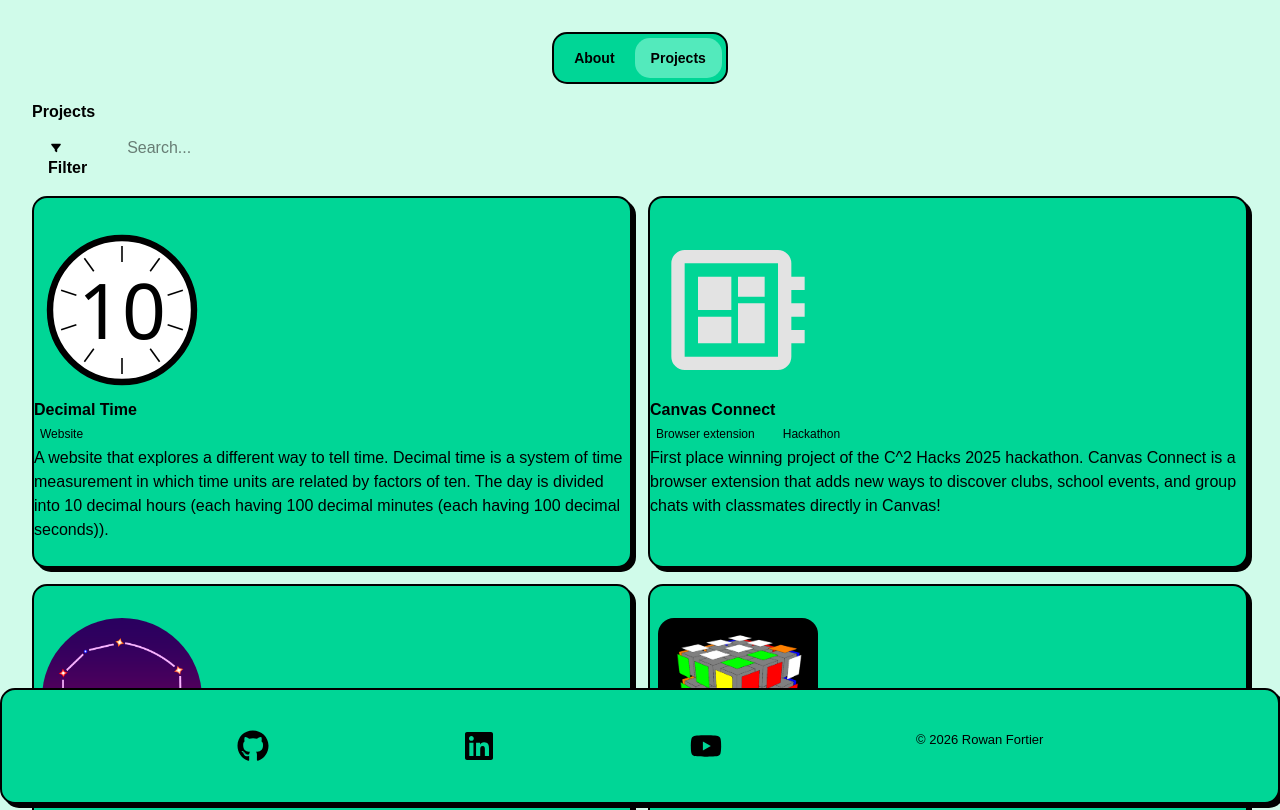
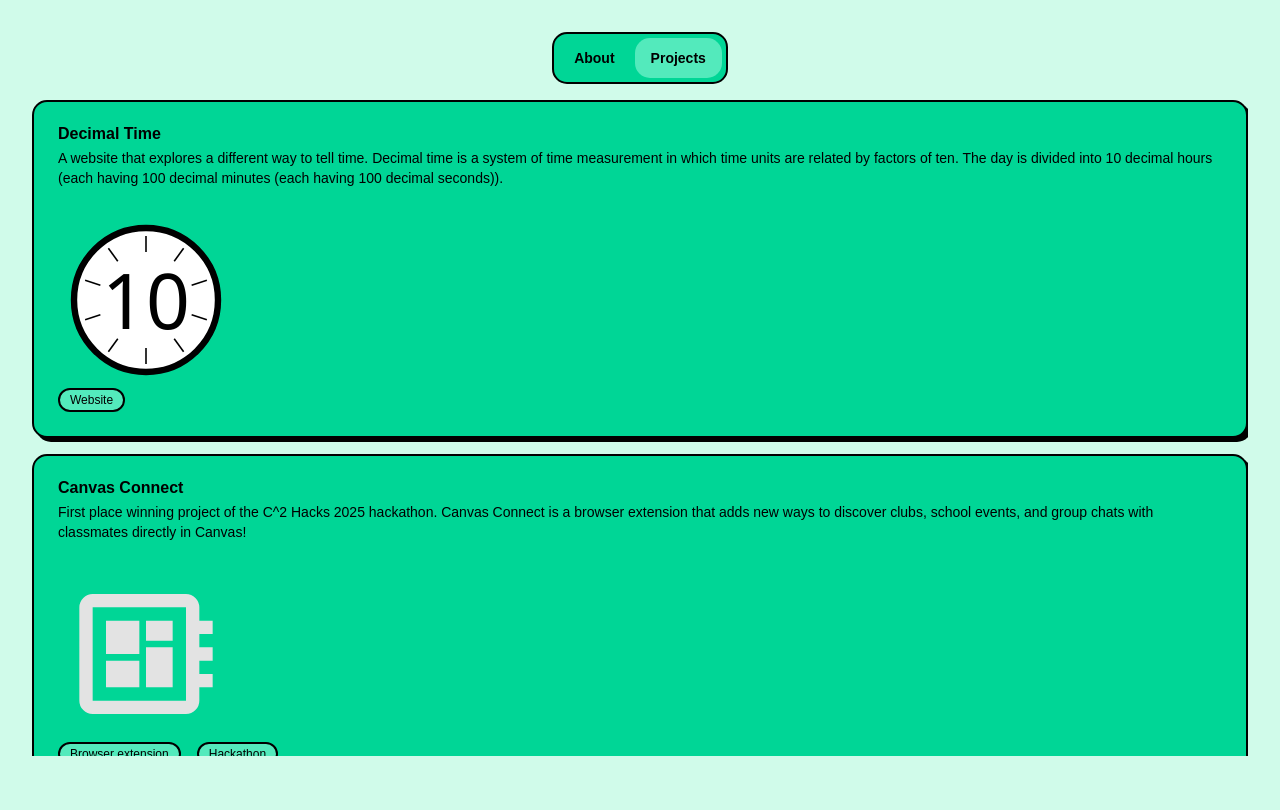
Before and after one commit to blobinaticuber/rowanfortier-website, a React (Vite) app in the folder my-react-app/: page /projects in a window 1280 px wide. Shown: the top 810 px of the page. Built offline with nearby package versions, Linux system fonts and the light colour scheme.

Commit message:
remove filters and add scroll to projects

```diff
--- a/my-react-app/package.json
+++ b/my-react-app/package.json
@@ -14,6 +14,7 @@
 		"@base-ui/react": "^1.6.0",
 		"@fontsource-variable/geist": "^5.3.0",
 		"@radix-ui/react-navigation-menu": "^1.2.19",
+		"@radix-ui/react-scroll-area": "^1.2.15",
 		"@tailwindcss/vite": "^4.3.3",
 		"class-variance-authority": "^0.7.1",
 		"clsx": "^2.1.1",
--- a/my-react-app/src/App.jsx
+++ b/my-react-app/src/App.jsx
@@ -9,7 +9,6 @@
 function App() {
 
   return (
-    <div style={{paddingBottom: "10rem"}}>
     <Router>
       <Header/>
       <Routes>
@@ -17,7 +16,6 @@
         <Route path="/projects" element={<Projects/>} />
       </Routes>
     </Router>
-    </div>
   )
 }
 
--- /dev/null
+++ b/my-react-app/src/components/ui/badge.tsx
@@ -0,0 +1,44 @@
+import { Slot } from "@radix-ui/react-slot"
+import { cva, type VariantProps } from "class-variance-authority"
+
+import * as React from "react"
+
+import { cn } from "@/lib/utils.js"
+
+const badgeVariants = cva(
+  "inline-flex items-center justify-center rounded-base border-2 border-border px-2.5 py-0.5 text-xs font-base w-fit whitespace-nowrap shrink-0 [&>svg]:size-3 gap-1 [&>svg]:pointer-events-none focus-visible:border-ring focus-visible:ring-ring/50 focus-visible:ring-[3px] overflow-hidden",
+  {
+    variants: {
+      variant: {
+        default: "bg-main text-main-foreground",
+        neutral: "bg-secondary-background text-foreground",
+        accent:  "bg-accent text-main-foreground"
+      },
+    },
+    defaultVariants: {
+      variant: "default",
+    },
+  },
+)
+
+function Badge({
+  className,
+  variant,
+  asChild = false,
+  ...props
+}: React.ComponentProps<"span"> &
+  VariantProps<typeof badgeVariants> & {
+    asChild?: boolean
+  }) {
+  const Comp = asChild ? Slot : "span"
+
+  return (
+    <Comp
+      data-slot="badge"
+      className={cn(badgeVariants({ variant }), className)}
+      {...props}
+    />
+  )
+}
+
+export { Badge, badgeVariants }
--- /dev/null
+++ b/my-react-app/src/components/ui/scroll-area.tsx
@@ -0,0 +1,51 @@
+import * as ScrollAreaPrimitive from "@radix-ui/react-scroll-area"
+
+import * as React from "react"
+
+import { cn } from "@/lib/utils.js"
+
+function ScrollArea({
+  className,
+  children,
+  ...props
+}: React.ComponentProps<typeof ScrollAreaPrimitive.Root>) {
+  return (
+    <ScrollAreaPrimitive.Root
+      data-slot="scroll-area"
+      className={cn("relative overflow-hidden", className)}
+      {...props}
+    >
+      <ScrollAreaPrimitive.Viewport className="h-full w-full font-base">
+        {children}
+      </ScrollAreaPrimitive.Viewport>
+      <ScrollBar />
+      <ScrollAreaPrimitive.Corner />
+    </ScrollAreaPrimitive.Root>
+  )
+}
+
+function ScrollBar({
+  className,
+  orientation = "vertical",
+  ...props
+}: React.ComponentProps<typeof ScrollAreaPrimitive.ScrollAreaScrollbar>) {
+  return (
+    <ScrollAreaPrimitive.ScrollAreaScrollbar
+      data-slot="scroll-area-scrollbar"
+      orientation={orientation}
+      className={cn(
+        "flex touch-none select-none transition-colors",
+        orientation === "vertical" &&
+          "h-full w-2.5 border-l border-l-transparent p-[1px]",
+        orientation === "horizontal" &&
+          "h-2.5 flex-col border-t border-t-transparent p-[1px]",
+        className,
+      )}
+      {...props}
+    >
+      <ScrollAreaPrimitive.ScrollAreaThumb className="relative flex-1 rounded-full bg-border" />
+    </ScrollAreaPrimitive.ScrollAreaScrollbar>
+  )
+}
+
+export { ScrollArea, ScrollBar }
--- a/my-react-app/src/pages/Home.jsx
+++ b/my-react-app/src/pages/Home.jsx
@@ -33,7 +33,7 @@
                     />
                 </a>
 
-                <div className="flex flex-col justify-between items-end gap-4">
+                <div className="flex flex-col justify-between gap-4">
                     <BoxedLink
                         url="https://github.com/blobinaticuber"
                         name="GitHub"
--- a/my-react-app/src/pages/Projects.css
+++ /dev/null
@@ -1,107 +0,0 @@
-.grid {
-    display: grid;
-    gap: 1rem;
-    grid-template-columns: 1fr 1fr;
-}
-
-@media (max-width: 700px) {
-    .grid {
-        grid-template-columns: 1fr;
-    }
-}
-
-.filter-dropdown-open {
-    display: block;
-    position: absolute;
-    top: 100%;
-    left: 0;
-
-    overflow: hidden;
-
-    border-radius: 1em;
-    border: 0.2em solid var(--padborder-color);
-    box-shadow: 0.2em 0.2em var(--padborder-color);
-    background-color: var(--bg-color);
-
-    /* padding: 0.5em; */
-
-}
-
-.filter-dropdown-open p {
-    user-select: none;
-    text-align: left;
-    margin: 0;
-    padding: 0.5em;
-}
-
-.filter-dropdown-open p:hover {
-    background: var(--gray);
-}
-
-.filter-dropdown-open p.selected {
-    background: var(--purple);
-}
-
-.filter-dropdown {
-    display: none;
-}
-
-.controls {
-    position: relative;
-    display: flex;
-    justify-content: left;
-}
-
-.filter-button {
-    border-radius: 1em;
-    border: 0.2em solid var(--padborder-color);
-    /* box-shadow: 0.2em 0.2em var(--padborder-color); */
-    font-weight: bold;
-    margin: 0.5em;
-    padding: 0.5em;
-}
-
-.controls svg {
-    color: var(--padborder-color);
-    height: 1em;
-    width: 1em;
-    vertical-align: middle;
-    padding: 0.2em;
-}
-
-.project-card-h2 {
-    text-align: left;
-    width: 100%;
-    margin-bottom: 0;
-}
-
-.desc {
-    text-align: left;
-    margin-top: 0;
-}
-
-input {
-    flex: 1;
-    width: max(200px, 40%);
-    height: 2em;
-    border-radius: 0.75em;
-    border: 0.2em solid var(--padborder-color);
-    padding: 0 1rem 0 1rem;
-    margin: 0.5rem;
-    /* box-shadow: 0.3em 0.3em var(--padborder-color); */
-}
-
-.pillbox {
-    width: 100%;
-    display: flex;
-    gap: 1rem;
-    justify-content: flex-start;
-}
-
-.pillbox p {
-    font-size: 0.75em;
-    border-radius: 1.5em;
-    padding: 0.25em 0.5em;
-    border: 0.2em solid var(--padborder-color);
-    background: var(--bg-color);
-}
--- a/my-react-app/src/pages/Projects.jsx
+++ b/my-react-app/src/pages/Projects.jsx
@@ -1,11 +1,13 @@
 import { Footer } from "../components/Footer"
 import { Card } from "@/components/ui/card"
-import './Projects.css'
+import { Badge } from "@/components/ui/badge"
+import { ScrollArea } from "@/components/ui/scroll-area"
 import { ImageShape } from "../components/ImageShape"
 
 import { FaFilter } from "react-icons/fa6";
 
 import {useState, useEffect} from 'react';
+import { CardContent, CardDescription, CardHeader, CardTitle } from "../components/ui/card";
 
 export function Projects() {
 
@@ -79,8 +81,7 @@
 
     return (
         <>
-            <h1>Projects</h1>
-            <div className="controls">
+            {/* <div className="controls">
                 <button className="filter-button" onClick={()=> setFilterOpen(!filterOpen)}><FaFilter /> {filterIndex==-1?"Filter":categoriesList[filterIndex].category}</button>
                 <div className={ filterOpen ? "filter-dropdown-open" : "filter-dropdown"}>
                     {categoriesList.map((item) => (
@@ -88,26 +89,34 @@
                     ))}
                 </div>
                 <input onKeyDown={searchUpdate} onInput={searchUpdate} type="text" placeholder="Search..."></input>
-            </div>
+            </div> */}
+                <div className="flex flex-col h-[calc(100vh-9rem)]">
+                    <ScrollArea>
+                        <div className="flex flex-col gap-4">
+                        {filteredData.length>0 ? filteredData.map((projects) => (
+                            <Card key={projects.key} link={projects.link} color={projects.color}>
+                                <CardHeader>
+                                    <CardTitle>{projects.title}</CardTitle>
+                                    <CardDescription>{projects.description}</CardDescription>
+                                </CardHeader>
+                                <CardContent>
+                                    <div className="vstack">
+                                        <ImageShape shape={projects.image.shape} path={projects.image.path}/>
 
-                <div className="grid">
-                {filteredData.length>0 ? filteredData.map((projects) => (
-                    <Card className="project-card" key={projects.key} link={projects.link} color={projects.color}>
-                        <div className="vstack">
-                            <ImageShape shape={projects.image.shape} path={projects.image.path}/>
-                            <h2 className="project-card-h2">{projects.title}</h2>
-                            <div className="pillbox">
-                                {projects.categories.map((item, index) => (
-                                    <p key={index}>{item}</p>
-                                ))}
-                            </div>
-                            <p className="desc">{projects.description}</p>
+                                        <div className="flex flex-row gap-4">
+                                            {projects.categories.map((item, index) => (
+                                                <Badge variant="accent" key={index}>{item}</Badge>
+                                            ))}
+                                        </div>
+
+                                    </div>
+                                </CardContent>
+
+                            </Card>
+                        )) : <p>no results for that search :(</p>}
                         </div>
-                    </Card>
-                )) : <p>no results for that search :(</p>}
+                    </ScrollArea>
                 </div>
-
-            <Footer/>
         </>
     )
 }
```
Also changed, not shown: 1 other file (tests, documents, lock files or other folders).
